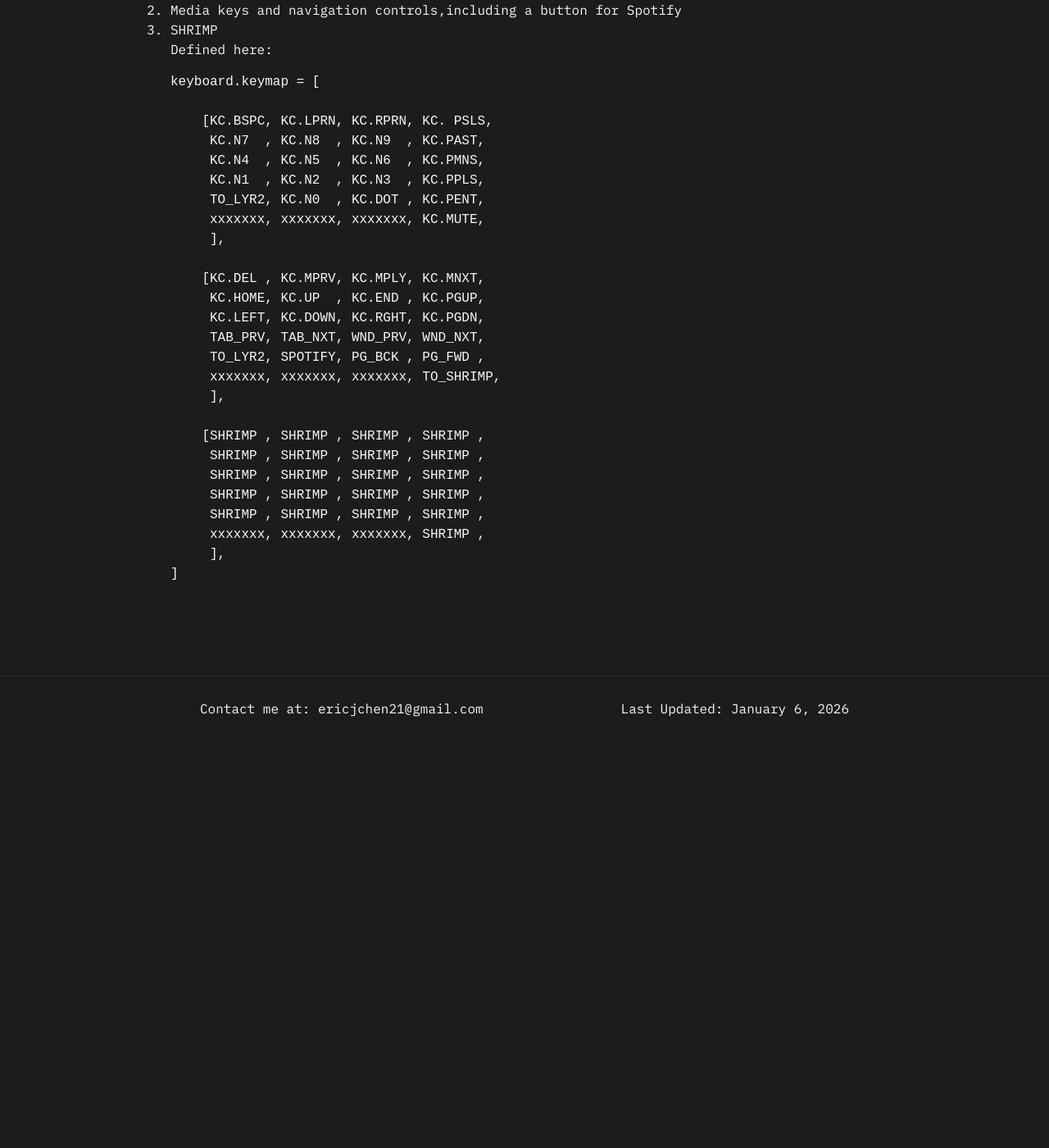
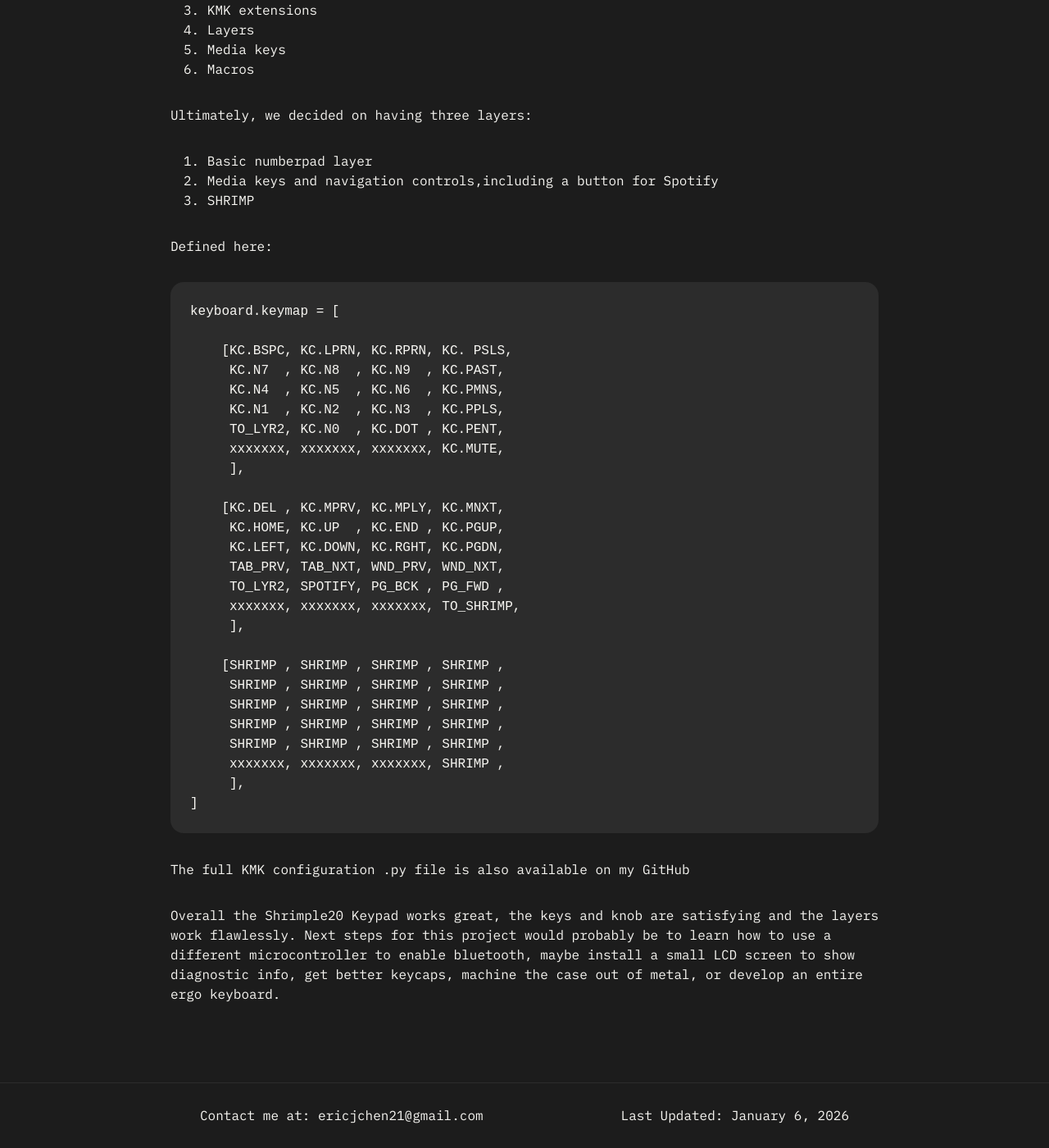
Before and after one commit to ericjchen21/ericjchen21.github.io, a Jekyll site: the page built from _projects/Shrimple20_Keypad.md, in a window 1280 px wide and 1400 px high, scrolled down 8176 px. Shown: the whole window at 82% size. Built offline with Jekyll 4.4.1, drawn with Linux system fonts in a browser that asks for light colours; comment, search, counter and statistics services are not loaded; before the commit the page ends 9080 px from its top, so only the background shows below that; some of the changed text lies outside the part shown.

Commit message:
Shrimple20 Done

````diff
--- a/_projects/Shrimple20_Keypad.md
+++ b/_projects/Shrimple20_Keypad.md
@@ -8,51 +8,59 @@
 sections:
   - text: |
       This project was the final project for my Electronic Circuit Application class. We originally wanted to design and fabricate an entire ergonomic keyboard but due to budget constraints we had to downsize to a smaller keypad. Thank you to FlatFootFox for their [Ergogen Guide](https://flatfootfox.com/ergogen-introduction/) and Christian Selig for his [Wireless Corne Build Video](https://www.youtube.com/watch?v=7UXsD7nSfDY&t=971s), both resources were instrumental for this project.
-      <br>
-      <br>
+
+  - text: |
       We started by learning how keyboards in general work. Most small microcontrollers, including the one we used, the [KB2040 Kee Boar Driver by Adafruit](https://www.adafruit.com/product/5302), only have 20-30 GPIO pins which is not enough for every key on a typical keyboard. The solution is to use keyboard matrices, where, instead of each pin being connected to a single key, each pin is assigned to a row or column of the keyboard. Then, the microcontroller sends a pulse down each column one at a time, and if a row receives a pulse, then the keyboard knows which key is being pressed.
+
   - image: "/assets/img/projects/Shrimple20 Keypad/Keyboard Matrix.png"
     alt: "Keyboard Matrix"
     caption: "Generic Keyboard Matrix (diodes not pictured). Source: [Kevin Boone](https://kevinboone.me/pro-micro-key-test-1.html)"
 
   - text: |
       It is also common to include 1N4148W diodes (preferred by the keyboard community) between the negative leg of the switch and the trace for the given row to prevent ghosting.
+
   - image: "/assets/img/projects/Shrimple20 Keypad/1N4148W Diode.png"
     alt: "1N4148W Diode"
     caption: "1N4148W Diode"
 
   - text: |
       After understanding how keyboards worked, we had to spec out our own keypad. For switches, we went with [Kailh Choc V1s](https://www.digikey.com/short/rqp24c54) as they seem to be the most common type of switch for low-profile ergo keyboards, which will hopefully be the continuation of this project.
+
   - image: "/assets/img/projects/Shrimple20 Keypad/Kailh Choc V1.png"
     alt: "Kailh Choc V1"
     caption: "Kailh Choc V1"
 
   - text: |
       We specifically chose the hot-swappable version so that the keypad could be upgraded in future with different switches. This required using [hot-swap sockets](https://www.digikey.com/short/5drnw14j) so we could avoid directly soldering the switches.
+
   - image: "/assets/img/projects/Shrimple20 Keypad/Hot-Swap Socket.png"
     alt: "Hot-Swap Socket"
     caption: "Hot-Swap Socket"
 
   - text: |
       We also chose to include a rotary knob, specifically an [EC11 Rotary Encoder](https://www.digikey.com/short/m97rb0vh), to control volume.
+
   - image: "/assets/img/projects/Shrimple20 Keypad/EC11 Rotary Encoder.png"
     alt: "EC11 Rotary Encoder"
     caption: "EC11 Rotary Encoder"
 
   - text: |
       As previously mentioned, we used an [KB2040 Kee Boar Driver by Adafruit](https://www.adafruit.com/product/5302) to control the keypad as it was already stocked in our lab.
+
   - image: "/assets/img/projects/Shrimple20 Keypad/KB2040.jpg"
     alt: "KB2020"
     caption: "KB2040"
 
   - text: |
       We also bought some basic [blank Khail Choc V1 keycaps](https://www.adafruit.com/product/5737) that we could write characters on:
+
   - image: "/assets/img/projects/Shrimple20 Keypad/Shrimple20 Keypad Keycaps.jpg"
     alt: "Blank Khail Choc V1 keycaps"
     caption: "Blank Khail Choc V1 keycaps"
 
   - text: |
       With all of our components selected, we needed to choose a form factor for the keypad. We chose to have 4 columns by 5 rows to match the size of a typical full-sized keyboard's numpad. To actually create the keypad, we first had to learn Ergogen, an open source .yaml file based keyboard layout generator. This just means that it takes a .yaml file, a structured, text-based data file, with information on groups of keys, locations, dimensions, etc., and creates a .dxf blueprint of the keyboard layout, and a KiCad PCB file to be exported and wired later. Our keypad layout ended up looking like this (.yaml, .dxf, and .kicad_pcb files are available on my GitHub):
+
   - image: "/assets/img/projects/Shrimple20 Keypad/Shrimple20 Keypad Ergogen.png"
     alt: "Shrimple20 Keypad Ergogen"
     caption: "Shrimple20 Keypad in Ergogen.
@@ -60,45 +68,52 @@
 
   - text: |
       Next we had to route the traces for the PCBs using KiCad, an Electronic Design Automation (EDA) software. Loading up the raw .kicad_pcb file from Ergogen looks like this:
+
   - image: "/assets/img/projects/Shrimple20 Keypad/Shrimple20 Keypad KiCad Unwired.png"
     alt: "Shrimple20 Keypad KiCad Unwired"
     caption: "Shrimple20 Keypad in KiCad, unwired"
 
   - text: |
       After manually routing all the traces, editing board outlines, and adding text, the KiCad file looks like this:
+
   - image: "/assets/img/projects/Shrimple20 Keypad/Shrimple20 Keypad KiCad Wired.png"
     alt: "Shrimple20 Keypad KiCad Wired"
     caption: "Shrimple20 Keypad in KiCad, wired"
 
   - text: |
       We chose the name "Shrimple20" because, well, it's shrimple really.
-      <br>
-      <br>
+
+  - text: |
       At this point, the PCB was reading to manufactured, so we exported the gerber file and sent it to JLC PCB.
-      <br>
-      <br>
+
+  - text: |
       Now we had to design a case for the Shrimple 20, making sure to implement the following features:
 
-        1. A top plate that switches could comfortable snap-fit into
-        2. Support for the PCB with clearance for the hot-swap sockets and diodes
-        3. Clearance for the microcontroller's data cable
-        4. Holes for heat-set inserts
-        5. Minimal overhangs to minimize support material
-        6. A shrimp logo (because well, it's shrimple really)
+  - text: |
+      1. A top plate that switches could comfortable snap-fit into
+      2. Support for the PCB with clearance for the hot-swap sockets and diodes
+      3. Clearance for the microcontroller's data cable
+      4. Holes for heat-set inserts
+      5. Minimal overhangs to minimize support material
+      6. A shrimp logo (because well, it's shrimple really)
 
+  - text: |
       This is the design we settled on:
+
   - image: "/assets/img/projects/Shrimple20 Keypad/Shrimple20 Keypad Case.png"
     alt: "Shrimple20 Keypad Case"
     caption: "Shrimple20 Keypad Case"
 
   - text: |
       We also had to design a knob to fit on the rotary encoder:
+
   - image: "/assets/img/projects/Shrimple20 Keypad/Shrimple20 Keypad Knob.png"
     alt: "Shrimple20 Keypad Knob"
     caption: "Shrimple20 Keypad knob"
 
   - text: |
       After all the components had been printed and the PCB had arrived and had all components soldered in place, we had the finished physical product:
+
   - image: "/assets/img/projects/Shrimple20 Keypad/Shrimple20 Keypad.jpg"
     alt: "Shrimple20 Keypad"
     caption: "Fully assembled Shrimple20 Keypad"
@@ -106,20 +121,26 @@
   - text: |
       The last step for this project was installing the firmware. We chose to use [KMK](https://github.com/KMKfw/kmk_firmware) because we wanted to try using Circuit Python. Setting this up required learning the following:
 
-        1. KMK modules
-        2. KMK extensions
-        3. Layers
-        4. Media keys
-        5. Macros
+  - text: |
+      1. Flashing firmware to the KB2040
+      2. KMK modules
+      3. KMK extensions
+      4. Layers
+      5. Media keys
+      6. Macros
 
+  - text: |
       Ultimately, we decided on having three layers:
 
-        1. Basic numberpad layer
-        2. Media keys and navigation controls,including a button for Spotify
-        3. SHRIMP
+  - text: |
+      1. Basic numberpad layer
+      2. Media keys and navigation controls,including a button for Spotify
+      3. SHRIMP
 
+  - text: |
       Defined here:
 
+  - text: |
       ```python
       keyboard.keymap = [
 
@@ -148,4 +169,10 @@
            ],
       ]
       ```
+
+  - text: |
+      The full KMK configuration .py file is also available on my GitHub
+
+  - text: |
+      Overall the Shrimple20 Keypad works great, the keys and knob are satisfying and the layers work flawlessly. Next steps for this project would probably be to learn how to use a different microcontroller to enable bluetooth, maybe install a small LCD screen to show diagnostic info, get better keycaps, machine the case out of metal, or develop an entire ergo keyboard.
 ---
--- a/_sass/_project_page.scss
+++ b/_sass/_project_page.scss
@@ -25,6 +25,11 @@
       text-decoration: underline;
     }
 
+    ol {
+      list-style-position: inside;
+      padding-left: calc(1 * var(--std-unit));
+    }
+
     table {
       border-collapse: collapse;
 
@@ -40,10 +45,16 @@
     }
 
     // code {
-    //   background-color: var(--accent-color);
-    //   padding: calc(0.2 * var(--std-unit)) calc(0.4 * var(--std-unit));
-    //   border-radius: 5%;
     // }
+    div.highlight {
+      background-color: var(--accent-color);
+      padding: calc(1.5 * var(--std-unit));
+      border-radius: calc(1 * var(--std-unit));
+
+      pre.highlight {
+        margin: 0;
+      }
+    }
   }
 
   .project-image {
````
Also changed, not shown: _projects/EQ_Speaker.md (+28 -16 lines).
